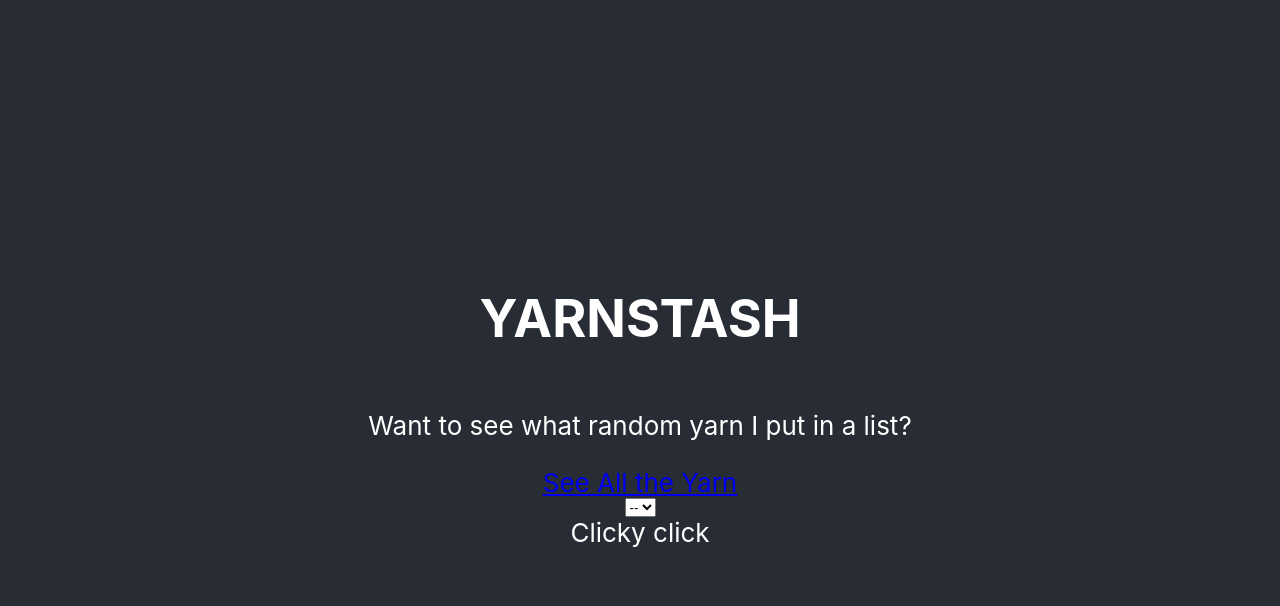
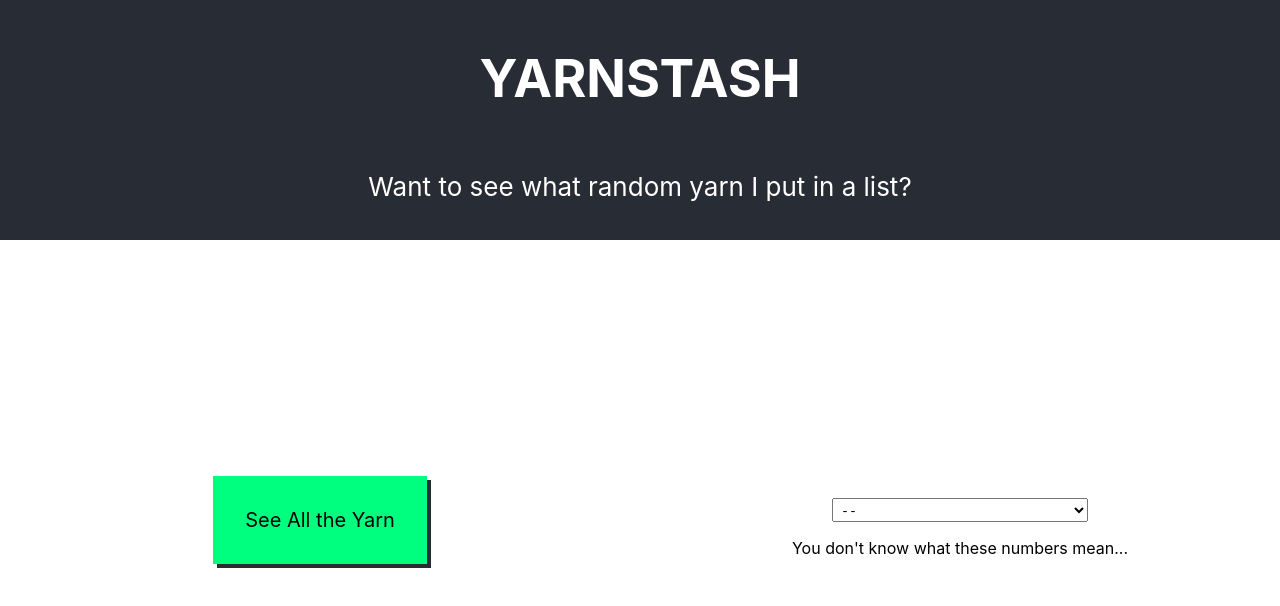
Before and after one commit to devon-wolf/yarnstash, a React (Create React App) app: page / in a window 1280 px wide. Shown: the top 606 px of the page. Built offline with nearby package versions, Linux system fonts and the light colour scheme.

Commit message:
Added styling and navigation to make the frontend usable and basically pleasant

```diff
--- a/src/AllYarn.js
+++ b/src/AllYarn.js
@@ -1,5 +1,7 @@
+import './App.css';
 import React, { Component } from 'react'
 import request from 'superagent'
+import { NavLink } from 'react-router-dom'
 
 export default class AllYarn extends Component {
 	state = {
@@ -18,8 +20,18 @@ export default class AllYarn extends Component {
 
 	render() {
 		return (
-			<div>
-				<h1>ALL YARN PAGE</h1>
+			<div className="App">
+				<header className="App-header">
+					<h1>ALL THE YARN</h1>
+					<nav>
+					<NavLink
+						exact
+						className="App-link"
+						to="/">
+						GO BACK
+					</NavLink>
+					</nav>
+				</header>
 				{this.state.yarn.map(yarnObj =>
 				<div key={yarnObj.name}>
 					<h3>{yarnObj.name}</h3>
--- a/src/App.css
+++ b/src/App.css
@@ -2,20 +2,9 @@
   text-align: center;
 }
 
-.App-logo {
-  height: 40vmin;
-  pointer-events: none;
-}
-
-@media (prefers-reduced-motion: no-preference) {
-  .App-logo {
-    animation: App-logo-spin infinite 20s linear;
-  }
-}
-
 .App-header {
   background-color: #282c34;
-  min-height: 100vh;
+  min-height: 30vh;
   display: flex;
   flex-direction: column;
   align-items: center;
@@ -28,11 +17,41 @@
   color: #61dafb;
 }
 
-@keyframes App-logo-spin {
-  from {
-    transform: rotate(0deg);
-  }
-  to {
-    transform: rotate(360deg);
-  }
+.redirects {
+  display: grid;
+  grid-template-columns: 50% 50%;
+  min-height: 70vh;
 }
+
+.redirects section {
+  display: flex;
+  flex-direction: column;
+  align-items: center;
+  justify-content: center;
+}
+
+.button-link:link, .button-link:visited {
+  color: inherit;
+  text-decoration: none;
+  box-shadow: #282c34 4px 4px;
+  padding: 2rem;
+  background-color: springgreen;
+  font-size: 1.25rem;
+}
+
+.redirects select {
+  margin: 1rem;
+  width: 40%;
+  height: 1.5rem;
+  padding: .25rem;
+  font-family: monospace;
+}
+
+.dropdown-link {
+  font-style: italic;
+  color: inherit;
+  text-decoration: none;
+  background-color: springgreen;
+  box-shadow: #282c34 4px 4px;
+  padding: .5rem;
+}
--- a/src/Home.js
+++ b/src/Home.js
@@ -21,10 +21,19 @@ export default class Home extends Component {
 		console.log(this.state.dropdown);
 		return (
 		<div className="App">
+
 			<header className="App-header">
         		<h1>YARNSTASH</h1>
         		<p>Want to see what random yarn I put in a list?</p>
-				<Link to="/yarn">See All the Yarn</Link>
+      		</header>
+
+			<main>
+				<nav className="redirects">
+					<section>
+						<Link className="button-link" to="/yarn">See All the Yarn</Link>
+					</section>
+
+					<section>
 						<select onChange={this.handleDropdown}>
 							<option value="">--</option>
 							<option value="1">1</option>
@@ -35,10 +44,12 @@ export default class Home extends Component {
 							<option value="6">6</option>
 						</select>
 						{ this.state.dropdown
-				? <Link to={`/yarn/${this.state.dropdown}`}>Clicky click</Link>
-				: <span>Clicky click</span>}
+						? <Link className="dropdown-link" to={`/yarn/${this.state.dropdown}`}>...but you decide to click anyway</Link>
+						: <span>You don't know what these numbers mean...</span>}
+					</section>
+				</nav>
+			</main>
 
-      		</header>
 		</div>
 		)
 	}
--- a/src/OneYarn.js
+++ b/src/OneYarn.js
@@ -1,5 +1,7 @@
+import './App.css';
 import React, { Component } from 'react'
 import request from 'superagent';
+import { NavLink } from 'react-router-dom'
 
 export default class OneYarn extends Component {
 	state = {
@@ -19,8 +21,19 @@ export default class OneYarn extends Component {
 
 	render() {
 		return (
-			<div>
-				<h1>ONE YARN PAGE</h1>
+			<div className="App">
+				<header className="App-header">
+					<h1>JUST ONE YARN</h1>
+					<nav>
+					<NavLink
+						exact
+						className="App-link"
+						to="/">
+						GO BACK
+					</NavLink>
+					</nav>
+				</header>
+
 				<div>
 					<h3>{this.state.yarn.name}</h3>
 					<p>Brand: {this.state.yarn.brand}</p>
```
Lines whose indentation alone changed are shown as unchanged.
